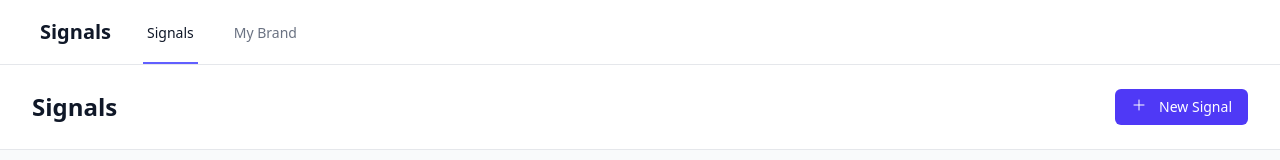
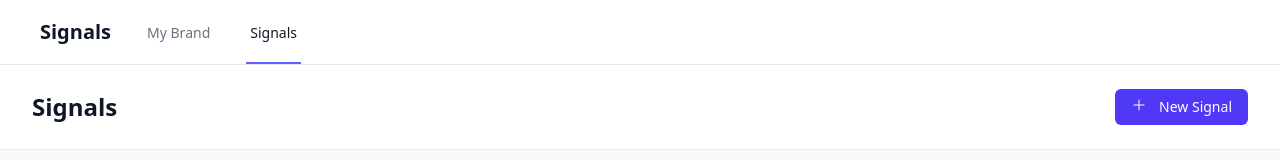
Before and after one commit to belshi/signals, a React (Vite) app: page /signals in a window 1280 px wide. Shown: the top 160 px of the page. Built offline with nearby package versions, Linux system fonts and the light colour scheme.

Commit message:
feat: swap navbar item order - My Brand now appears before Signals

```diff
--- a/src/constants/navigation.ts
+++ b/src/constants/navigation.ts
@@ -1,8 +1,8 @@
 import type { EnhancedNavItem } from '../types/enhanced';
 
 export const NAV_ITEMS: EnhancedNavItem[] = [
+  { id: 'brand', label: 'My Brand', path: '/brand' },
   { id: 'signals', label: 'Signals', path: '/signals' },
-  { id: 'brand', label: 'My Brand', path: '/brand' },
 ];
 
 export const ROUTES = {
```
